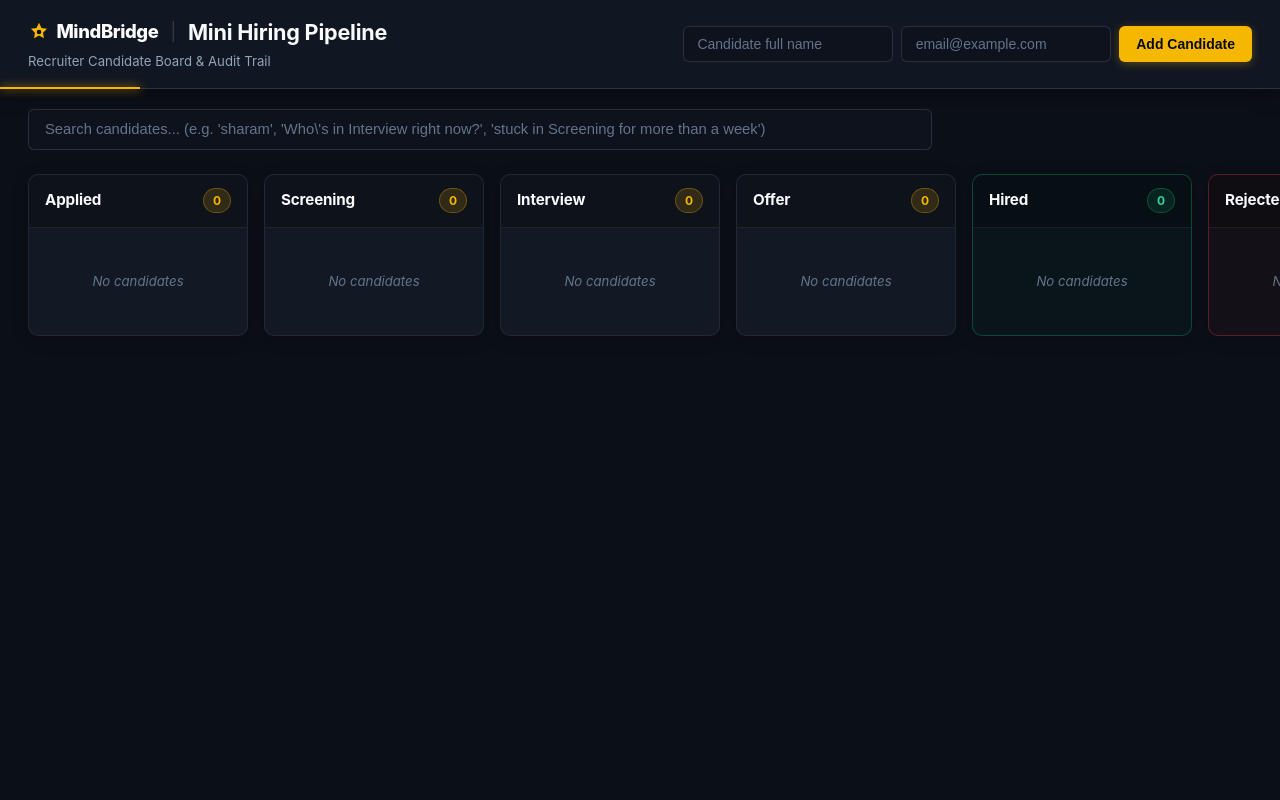
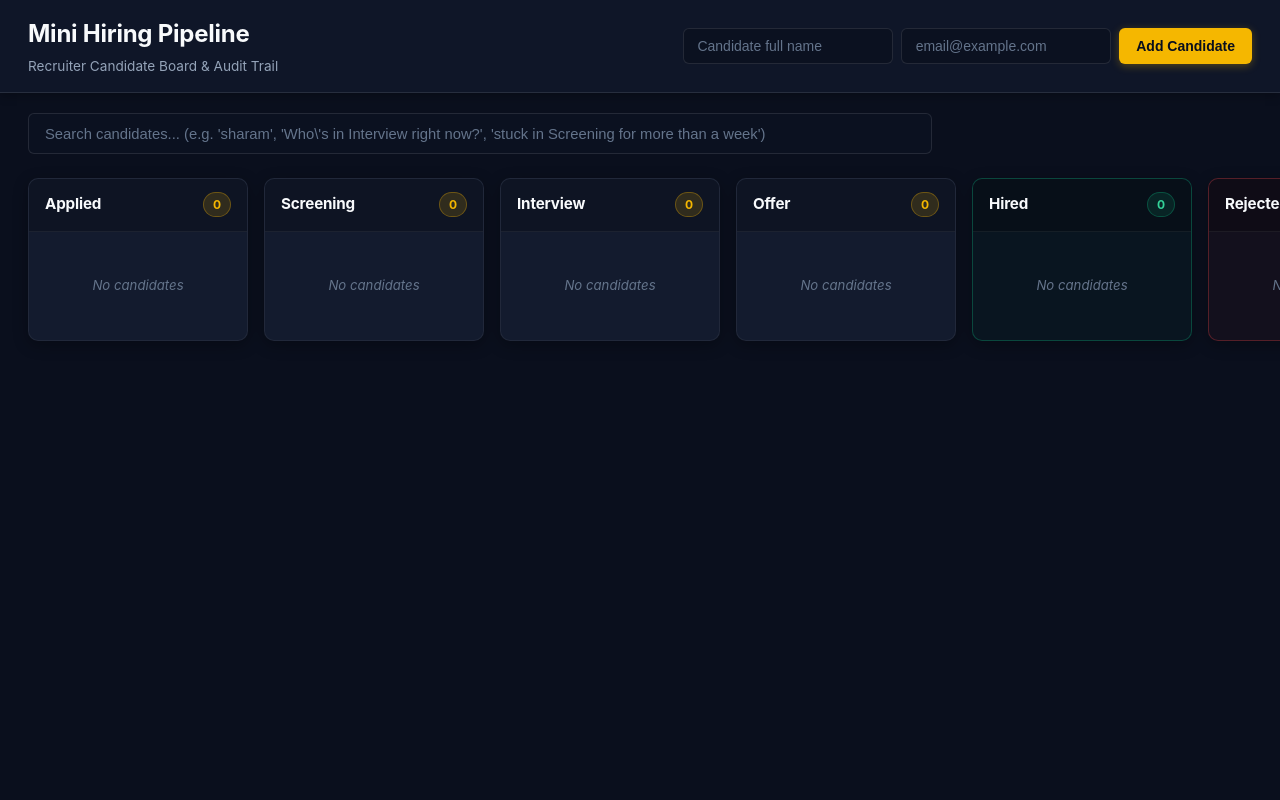
Before and after one commit to Deekshithpatkar/Hiring_Pipeline, a FastAPI app: page / in a window 1280 px wide. Run offline with FastAPI, Linux system fonts and the light colour scheme; data that the repository does not hold is empty; parts of the project's set-up code (start-up, migrations or seed data) failed here and were passed over.

Commit message:
Apply tech dark mode with dark gray containers, vibrant yellow buttons, and remove top-left branding

```diff
--- a/app/static/style.css
+++ b/app/static/style.css
@@ -1,40 +1,37 @@
 /* ==========================================================================
-   Mini Hiring Pipeline - MindBridge Black & Yellow Theme
+   Mini Hiring Pipeline - Tech Dark Mode (Deep Blue/Black & Vibrant Yellow)
    ========================================================================== */
 
 :root {
-    /* Brand Colors (Black & Yellow Palette) */
-    --brand-yellow: #f5b700;
-    --brand-yellow-hover: #ffc72c;
-    --brand-yellow-glow: rgba(245, 183, 0, 0.25);
-    --brand-yellow-subtle: rgba(245, 183, 0, 0.12);
-    --brand-dark: #090c10;
+    /* Vibrant Yellow Accent Palette */
+    --accent-yellow: #f5b700;
+    --accent-yellow-hover: #ffc72c;
+    --accent-yellow-glow: rgba(245, 183, 0, 0.25);
+    --accent-yellow-subtle: rgba(245, 183, 0, 0.10);
+    --dark-text-contrast: #0a0f1d;
 
-    /* Background Surface Hierarchy */
-    --bg-page: #0b0f17;
-    --bg-surface: #101622;
-    --bg-surface-elevated: #151d2c;
-    --bg-column: #121824;
-    --bg-card: #182130;
-    --bg-card-hover: #1e293c;
-    --bg-input: #0d121c;
+    /* Deep Dark Blue/Black Tech Background Hierarchy */
+    --bg-page: #0a0f1d;               /* Deep tech blue/black background */
+    --bg-surface: #0f1628;            /* Header and navigation bar */
+    --bg-surface-elevated: #151e34;   /* Popups, dropdowns, modal bars */
+    --bg-column: #131b2e;             /* Column panel containers */
+    --bg-card: #1c263d;               /* Dark gray/slate candidate card containers */
+    --bg-card-hover: #222f4b;         /* Hover state for candidate cards */
+    --bg-input: #0b1120;              /* Form and search inputs */
 
     /* Borders */
-    --border-subtle: rgba(255, 255, 255, 0.07);
-    --border-color: rgba(255, 255, 255, 0.12);
-    --border-card: rgba(255, 255, 255, 0.10);
-    --border-card-hover: rgba(245, 183, 0, 0.40);
+    --border-subtle: rgba(255, 255, 255, 0.06);
+    --border-color: rgba(255, 255, 255, 0.10);
+    --border-card: rgba(255, 255, 255, 0.12);
+    --border-card-hover: rgba(245, 183, 0, 0.50);
 
     /* Text Colors */
     --text-primary: #f8fafc;
     --text-secondary: #94a3b8;
     --text-muted: #64748b;
     --text-yellow: #f5b700;
-    --text-dark: #090c10;
 
-    /* Semantic States */
-    --color-primary: var(--brand-yellow);
-    --color-primary-hover: var(--brand-yellow-hover);
+    /* Semantic Status States */
     --color-danger: #f87171;
     --color-danger-hover: #ef4444;
     --color-danger-bg: rgba(239, 68, 68, 0.12);
@@ -49,7 +46,7 @@
     --radius-lg: 10px;
     --shadow-sm: 0 1px 3px rgba(0, 0, 0, 0.3);
     --shadow-card: 0 4px 12px rgba(0, 0, 0, 0.25);
-    --shadow-card-hover: 0 6px 18px rgba(0, 0, 0, 0.45), 0 0 12px rgba(245, 183, 0, 0.15);
+    --shadow-card-hover: 0 6px 20px rgba(0, 0, 0, 0.45), 0 0 12px rgba(245, 183, 0, 0.20);
 }
 
 * {
@@ -79,54 +76,12 @@ body {
     justify-content: space-between;
     align-items: center;
     gap: 1.25rem;
-    box-shadow: 0 4px 20px rgba(0, 0, 0, 0.4);
-    position: relative;
-}
-
-.app-header::after {
-    content: "";
-    position: absolute;
-    bottom: -1px;
-    left: 0;
-    width: 140px;
-    height: 2px;
-    background: var(--brand-yellow);
-    box-shadow: 0 0 10px var(--brand-yellow);
-}
-
-.header-main {
-    display: flex;
-    flex-direction: column;
-}
-
-.brand-row {
-    display: flex;
-    align-items: center;
-    gap: 0.75rem;
-}
-
-.brand-logo {
-    display: flex;
-    align-items: center;
-    gap: 0.4rem;
-}
-
-.brand-name {
-    font-size: 1.15rem;
-    font-weight: 800;
-    letter-spacing: -0.02em;
-    color: #ffffff;
-}
-
-.brand-separator {
-    color: rgba(255, 255, 255, 0.2);
-    font-weight: 300;
-    font-size: 1.1rem;
+    box-shadow: 0 2px 10px rgba(0, 0, 0, 0.3);
 }
 
 .header-main h1 {
     margin: 0;
-    font-size: 1.35rem;
+    font-size: 1.5rem;
     font-weight: 700;
     color: var(--text-primary);
     letter-spacing: -0.01em;
@@ -134,7 +89,7 @@ body {
 
 .subtitle {
     margin: 0.25rem 0 0 0;
-    font-size: 0.825rem;
+    font-size: 0.85rem;
     color: var(--text-secondary);
 }
 
@@ -198,16 +153,16 @@ body {
     cursor: not-allowed;
 }
 
-/* Primary Yellow Button (MindBridge Signature CTA) */
+/* Primary Yellow Button (Add Candidate) */
 .btn-primary {
-    background: var(--brand-yellow);
-    color: var(--brand-dark);
-    box-shadow: 0 2px 10px rgba(245, 183, 0, 0.3);
+    background: var(--accent-yellow);
+    color: var(--dark-text-contrast);
+    box-shadow: 0 2px 8px rgba(245, 183, 0, 0.3);
 }
 
 .btn-primary:hover:not(:disabled) {
-    background: var(--brand-yellow-hover);
-    box-shadow: 0 4px 15px rgba(245, 183, 0, 0.45);
+    background: var(--accent-yellow-hover);
+    box-shadow: 0 4px 14px rgba(245, 183, 0, 0.45);
     transform: translateY(-1px);
 }
 
@@ -382,16 +338,17 @@ body {
     display: flex;
     flex-direction: column;
     max-height: calc(100vh - 220px);
-    box-shadow: 0 4px 15px rgba(0, 0, 0, 0.25);
+    box-shadow: 0 4px 15px rgba(0, 0, 0, 0.3);
     overflow: hidden;
 }
 
-/* Terminal stage variations */
+/* Hired column container */
 .column-hired {
     background: rgba(16, 185, 129, 0.04);
     border-color: var(--color-success-border);
 }
 
+/* Rejected column container */
 .column-rejected {
     background: rgba(239, 68, 68, 0.04);
     border-color: var(--color-danger-border);
--- a/app/templates/index.html
+++ b/app/templates/index.html
@@ -9,17 +9,7 @@
 <body>
     <header class="app-header">
         <div class="header-main">
-            <div class="brand-row">
-                <div class="brand-logo">
-                    <svg width="22" height="22" viewBox="0 0 24 24" fill="none" xmlns="http://www.w3.org/2000/svg">
-                        <path d="M12 2L14.7 7.5L20.8 8.4L16.4 12.7L17.4 18.8L12 15.9L6.6 18.8L7.6 12.7L3.2 8.4L9.3 7.5L12 2Z" fill="#F5B700"/>
-                        <circle cx="12" cy="12" r="2.5" fill="#090C10"/>
-                    </svg>
-                    <span class="brand-name">MindBridge</span>
-                </div>
-                <span class="brand-separator">|</span>
-                <h1>Mini Hiring Pipeline</h1>
-            </div>
+            <h1>Mini Hiring Pipeline</h1>
             <p class="subtitle">Recruiter Candidate Board & Audit Trail</p>
         </div>
 
```
Also changed, not shown: other parts of app/static/style.css (+26 -25 lines), app/templates/candidate_detail.html (+1 -11 lines).
